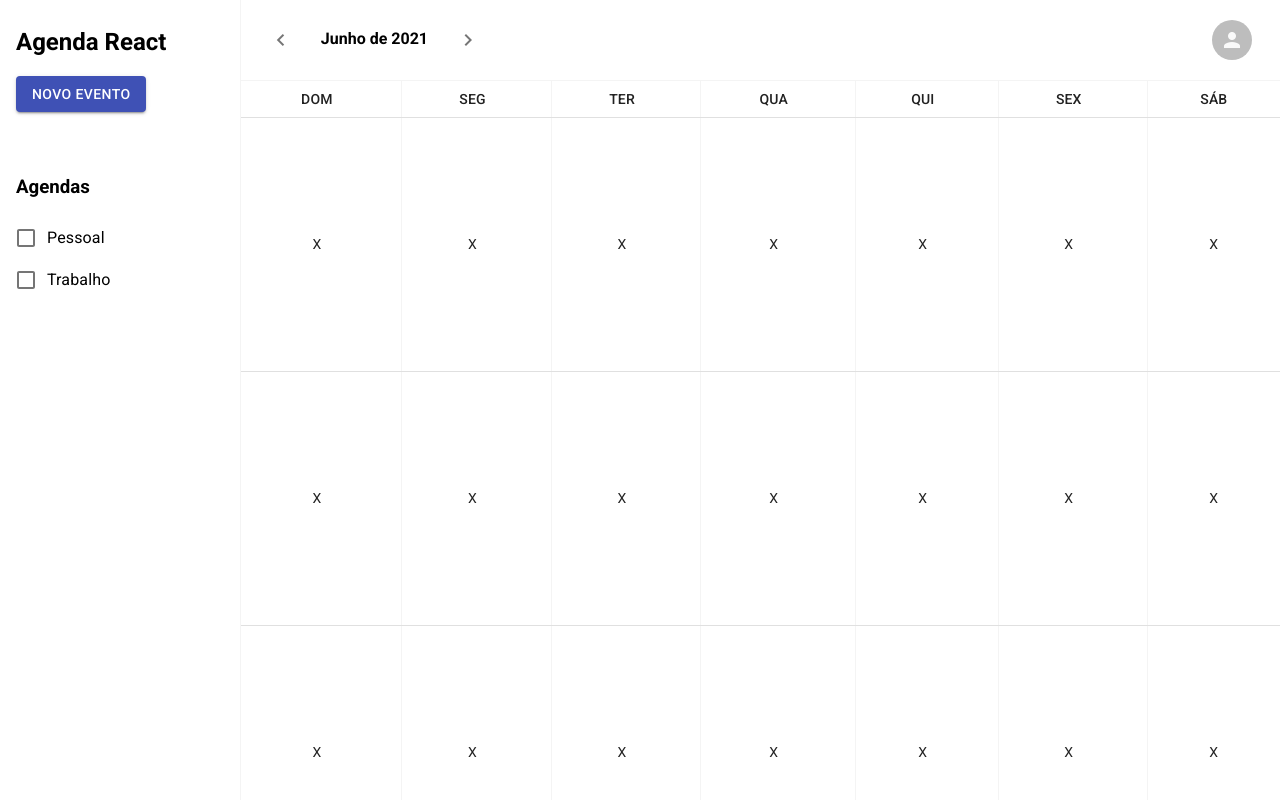
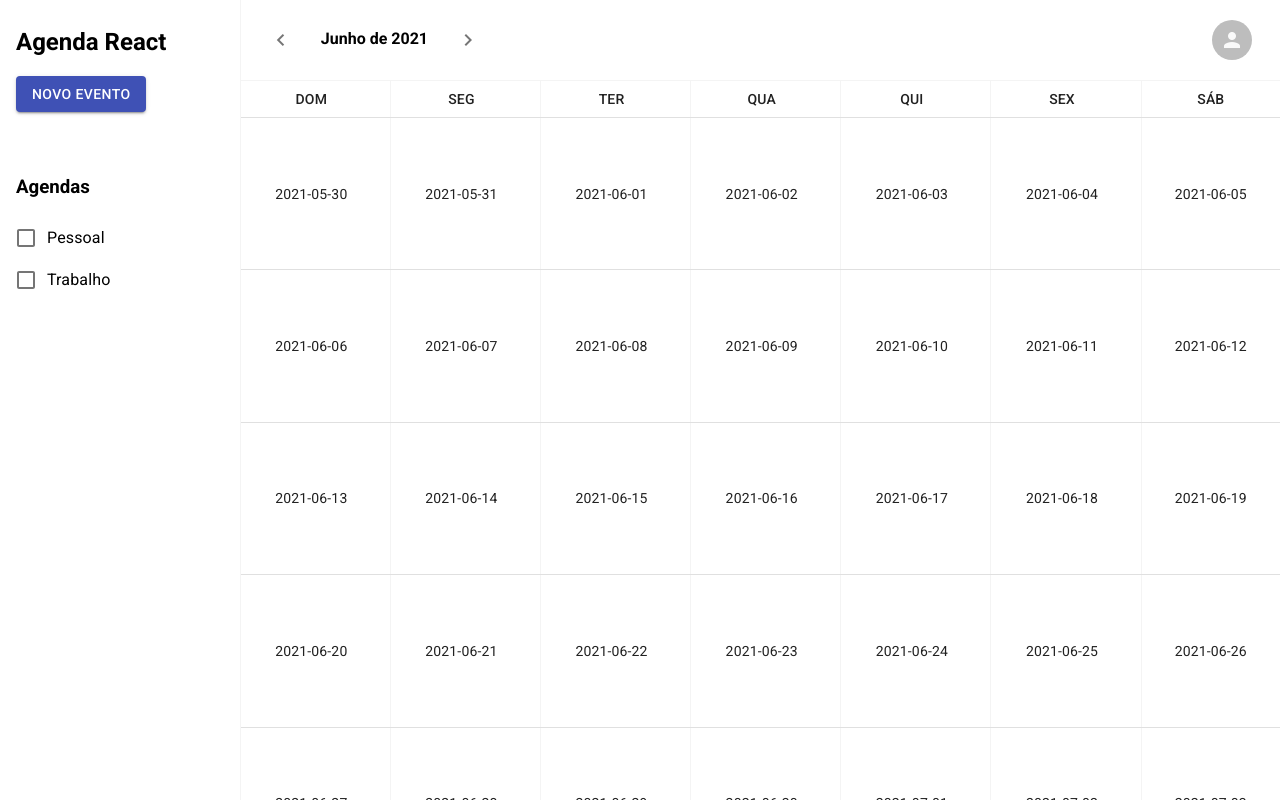
Before and after one commit to AnaSousa314/React_aulas_MOD03-XPE, a React (Create React App) app: page / in a window 1280 px wide. Built offline with nearby package versions, Linux system fonts and the light colour scheme.

Commit message:
aula4.1-gerando o calendario dinamicamente

```diff
--- a/src/app/CalendarScreen.tsx
+++ b/src/app/CalendarScreen.tsx
@@ -34,6 +34,7 @@
 
 export default function CalendarScreen() {
   const classes = useStyles();
+  const weeks = generateCalendar(getToday());
 
   return (
     <>
@@ -95,33 +96,17 @@
               </TableRow>
             </TableHead>
             <TableBody>
-              <TableRow>
-                {DAYS_OF_WEEK.map((day) => {
-                  return (
-                    <TableCell key={day} align="center">
-                      X
-                    </TableCell>
-                  );
-                })}
-              </TableRow>
-              <TableRow>
-                {DAYS_OF_WEEK.map((day) => {
-                  return (
-                    <TableCell key={day} align="center">
-                      X
-                    </TableCell>
-                  );
-                })}
-              </TableRow>
-              <TableRow>
-                {DAYS_OF_WEEK.map((day) => {
-                  return (
-                    <TableCell key={day} align="center">
-                      X
-                    </TableCell>
-                  );
-                })}
-              </TableRow>
+              {weeks.map((week, index) => (
+                 <TableRow key={index}>
+                 {week.map((cell) => {
+                   return (
+                     <TableCell key={cell.date} align="center">
+                      {cell.date}
+                     </TableCell>
+                   );
+                 })}
+               </TableRow>
+              ))}
             </TableBody>
           </Table>
         </TableContainer>
@@ -129,3 +114,40 @@
     </>
   );
 }
+
+interface ICalendarCell {
+  date: string
+}
+
+function generateCalendar(date: string): ICalendarCell[][] {
+  const weeks: ICalendarCell[][] = [];
+  const jsDate = new Date(date + "T10:00:00");
+  const currentMonth = jsDate.getMonth();
+
+
+  const currentDay = new Date(jsDate.valueOf());
+  currentDay.setDate(1);
+  const dayOfWeek = currentDay.getDay();
+  currentDay.setDate(1 - dayOfWeek);
+
+
+  do {
+    const week: ICalendarCell[] = [];
+    for (let i =0; i < DAYS_OF_WEEK.length; i++){
+      const monthStr = (currentDay.getMonth() + 1).toString().padStart(2,"0");
+      const dayStr = (currentDay.getDate()).toString().padStart(2, "0");
+
+     const isoDate = `${currentDay.getFullYear()}-${monthStr}-${dayStr}`;
+     week.push({date: isoDate});
+     currentDay.setDate(currentDay.getDate() + 1);
+    }
+    weeks.push(week);
+    ;
+  } while (currentDay.getMonth() === currentMonth);
+
+  return weeks;
+}
+
+function getToday() {
+  return "2021-06-17";
+}
```
